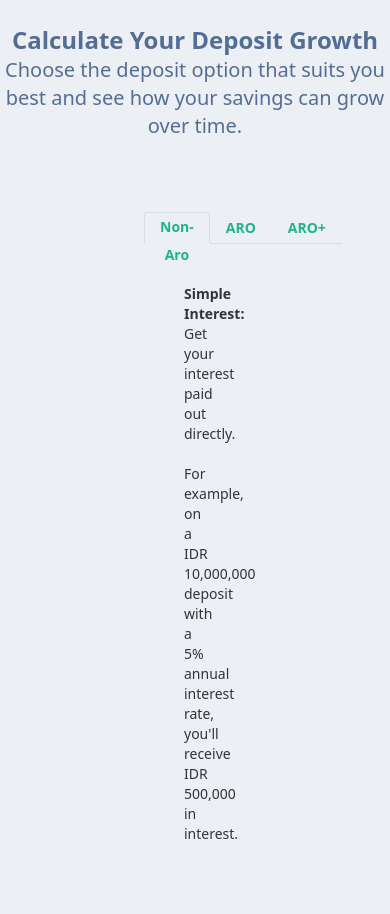
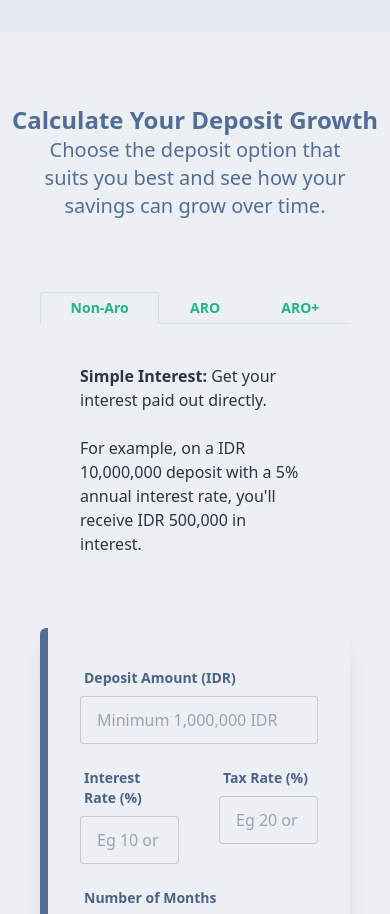
Before and after one commit to HellBus1/InvestCount, a React (Vite) app: page / in a window 390 px wide. Shown: the part 1080-1994 px from the top of the page. Built offline with nearby package versions, Linux system fonts and the light colour scheme.

Commit message:
feat : modularize several components, adjust responsiveness

```diff
--- a/src/components/DepositSection/DepositCalcualation/DepositCalculation.tsx
+++ b/src/components/DepositSection/DepositCalculation/DepositCalculation.tsx
@@ -15,7 +15,7 @@ const DepositCalculation = () => {
   return (
     <div className='card shadow-xl border-s-8 border-charter-blue'>
       <div className='card-body'>
-        <div className='flex flex-row items-top space-x-8'>
+        <div className='flex flex-col md:flex-row items-top md:space-x-8'>
           <div className='flex-[1.2]'>
             <DepositInputSection
               setInterest={setInterest}
--- a/src/components/DepositSection/DepositCalcualation/DepositInputSection.tsx
+++ b/src/components/DepositSection/DepositCalculation/DepositInputSection.tsx
@@ -1,4 +1,5 @@
 import { useState } from 'react'
+import InputField from './InputField'
 
 interface DepositInputSectionProps {
   setInterest: (interest: number) => void
@@ -19,20 +20,16 @@ const DepositInputSection = (props: DepositInputSectionProps) => {
     holdingMonths: ''
   })
 
-  const handleAmountChange = (e: React.ChangeEvent<HTMLInputElement>) => {
-    setAmount(e.target.value)
-  }
+  const handleInputChange = (
+    e: React.ChangeEvent<HTMLInputElement>,
+    setField: (value: string) => void,
+    fieldName: string
+  ) => {
+    const value = e.target.value
+    setField(value)
 
-  const handleInterestRateChange = (e: React.ChangeEvent<HTMLInputElement>) => {
-    setInterestRate(e.target.value)
-  }
-
-  const handleTaxRateChange = (e: React.ChangeEvent<HTMLInputElement>) => {
-    setTaxRate(e.target.value)
-  }
-
-  const handleMonthsChange = (e: React.ChangeEvent<HTMLInputElement>) => {
-    setHoldingMonths(e.target.value)
+    // Reset error on field change
+    setErrors((prev) => ({ ...prev, [fieldName]: '' }))
   }
 
   const validateFields = () => {
@@ -49,13 +46,16 @@ const DepositInputSection = (props: DepositInputSectionProps) => {
     if (!amount) {
       newErrors.amount = 'Deposit Amount is required'
       isValid = false
+    } else if (parseFloat(amount) < 1000000) {
+      newErrors.amount = 'Deposit Amount must be greater than 1000000'
+      isValid = false
     }
 
     if (!interestRate) {
-      newErrors.interestRate = 'Annual Interest Rate is required'
+      newErrors.interestRate = 'Interest Rate is required'
       isValid = false
     } else if (!isNumberAndDecimalRegex.test(interestRate)) {
-      newErrors.interestRate = 'Annual Interest Rate should be a valid number'
+      newErrors.interestRate = 'Interest Rate should be a valid number'
       isValid = false
     }
 
@@ -69,6 +69,9 @@ const DepositInputSection = (props: DepositInputSectionProps) => {
 
     if (!holdingMonths) {
       newErrors.holdingMonths = 'Number of Months is required'
+      isValid = false
+    } else if (parseFloat(holdingMonths) < 1) {
+      newErrors.amount = 'Number of Months must be greater than equals 1'
       isValid = false
     }
 
@@ -139,74 +142,52 @@ const DepositInputSection = (props: DepositInputSectionProps) => {
 
   return (
     <div>
-      <div className='mb-4'>
-        <label className='label'>
-          <span className='label-text text-charter-blue-600 font-bold'>Deposit Amount (IDR)</span>
-        </label>
-        <input
-          type='number'
-          value={amount}
-          onChange={handleAmountChange}
-          className='input input-bordered w-full rounded'
-          placeholder='Minimun 1,000,000 IDR'
-        />
-        {errors.amount && <div className='label text-red text-xs font-medium'>{errors.amount}</div>}
-      </div>
-      <div className='mb-4 flex flex-row space-x-10'>
+      <InputField
+        label='Deposit Amount (IDR)'
+        value={amount}
+        onChange={(e) => handleInputChange(e, setAmount, 'amount')}
+        placeholder='Minimum 1,000,000 IDR'
+        error={errors.amount}
+        type='number'
+        min={1000000}
+      />
+      <div className='flex space-x-10'>
         <div className='flex-1'>
-          <label className='label'>
-            <span className='label-text text-charter-blue-600 font-bold'>
-              Annual Interest Rate (%)
-            </span>
-          </label>
-          <input
+          <InputField
+            label='Interest Rate (%)'
+            value={interestRate}
+            onChange={(e) => handleInputChange(e, setInterestRate, 'interestRate')}
+            placeholder='Eg 10 or 8.5'
+            error={errors.interestRate}
             type='text'
-            value={interestRate}
-            onChange={handleInterestRateChange}
-            className='input input-bordered w-full rounded'
-            placeholder='Eg 10 or 8.5'
           />
-          {errors.interestRate && (
-            <div className='label text-red text-xs font-medium'>{errors.interestRate}</div>
-          )}
         </div>
         <div className='flex-1'>
-          <label className='label'>
-            <span className='label-text text-charter-blue-600 font-bold'>Tax Rate (%)</span>
-          </label>
-          <input
+          <InputField
+            label='Tax Rate (%)'
+            value={taxRate}
+            onChange={(e) => handleInputChange(e, setTaxRate, 'taxRate')}
+            placeholder='Eg 20 or 5.8'
+            error={errors.taxRate}
             type='text'
-            value={taxRate}
-            onChange={handleTaxRateChange}
-            className='input input-bordered w-full rounded'
-            placeholder='Eg 20 or 5.8'
           />
-          {errors.taxRate && (
-            <div className='label text-red text-xs font-medium'>{errors.taxRate}</div>
-          )}
         </div>
       </div>
-      <div className='mb-6'>
-        <label className='label'>
-          <span className='label-text text-charter-blue-600 font-bold'>Number of Months</span>
-        </label>
-        <input
-          type='number'
-          value={holdingMonths}
-          onChange={handleMonthsChange}
-          className='input input-bordered w-full rounded'
-          placeholder='Minimum 1 month'
-        />
-        {errors.holdingMonths && (
-          <div className='label text-red text-xs font-medium'>{errors.holdingMonths}</div>
-        )}
-      </div>
+      <InputField
+        label='Number of Months'
+        value={holdingMonths}
+        onChange={(e) => handleInputChange(e, setHoldingMonths, 'holdingMonths')}
+        placeholder='Minimum 1 month'
+        error={errors.holdingMonths}
+        type='number'
+        min={1}
+      />
       <div className='card-actions justify-end'>
-        <button onClick={calculateInterest} className='btn btn-primary'>
-          <p className='text-[#ffffff]'>Calculate</p>
+        <button onClick={calculateInterest} className='btn btn-primary text-[#ffffff]'>
+          Calculate
         </button>
-        <button onClick={clearInput} className='btn btn-primary'>
-          <p className='text-[#ffffff]'>Reset</p>
+        <button onClick={clearInput} className='btn btn-primary text-[#ffffff]'>
+          Reset
         </button>
       </div>
     </div>
--- a/src/components/DepositSection/DepositCalcualation/DepositRateResult.tsx
+++ b/src/components/DepositSection/DepositCalculation/DepositRateResult.tsx
@@ -13,7 +13,7 @@ const DepositRateResult = (props: DepositRateResultProps) => {
   }
 
   return (
-    <div>
+    <div className='mt-12 md:mt-0'>
       <div className='text-charter-blue-600 font-bold text-lg mb-2'>
         Estimated earnings on your deposit:{' '}
         <span className='text-jess'>{getRupiahFormat(props.interest)}</span> for {props.month}{' '}
--- /dev/null
+++ b/src/components/DepositSection/DepositCalculation/InputField.tsx
@@ -0,0 +1,28 @@
+interface InputFieldProps {
+  label: string
+  value: string
+  onChange: (e: React.ChangeEvent<HTMLInputElement>) => void
+  placeholder: string
+  error?: string
+  type: string
+  min?: number
+}
+
+const InputField = ({ label, value, onChange, placeholder, error, type, min }: InputFieldProps) => (
+  <div className='mb-4'>
+    <label className='label'>
+      <span className='label-text text-charter-blue-600 font-bold'>{label}</span>
+    </label>
+    <input
+      type={type}
+      value={value}
+      onChange={onChange}
+      className='input input-bordered w-full rounded'
+      placeholder={placeholder}
+      min={min}
+    />
+    {error && <div className='text-red-600 text-xs'>{error}</div>}
+  </div>
+)
+
+export default InputField
--- a/src/components/DepositSection/DepositSection.tsx
+++ b/src/components/DepositSection/DepositSection.tsx
@@ -1,4 +1,4 @@
-import DepositCalculation from './DepositCalcualation/DepositCalculation'
+import DepositCalculation from './DepositCalculation/DepositCalculation'
 import DepositTypeSelector from './DepositTypeSelector'
 
 interface DepositSectionProps {
@@ -13,14 +13,14 @@ const DepositSection = (props: DepositSectionProps) => {
       <h1 className='text-center text-2xl font-bold text-charter-blue mt-8'>
         Calculate Your Deposit Growth
       </h1>
-      <p className='text-center text-charter-blue text-xl'>
+      <p className='text-center text-charter-blue text-xl mx-10'>
         Choose the deposit option that suits you best and see how your savings can grow over time.
       </p>
       <div className='flex flex-col mb-16'>
-        <div className='mx-36 mt-10'>
+        <div className='mx-10 md:mx-20 lg:mx-36 mt-10'>
           <DepositTypeSelector />
         </div>
-        <div className='mx-36 mt-8'>
+        <div className='mx-10 md:mx-20 lg:mx-36 mt-8'>
           <DepositCalculation />
         </div>
       </div>
--- a/src/components/DepositSection/DepositTypeSelector.tsx
+++ b/src/components/DepositSection/DepositTypeSelector.tsx
@@ -37,7 +37,7 @@ const DepositTypeSelector = () => {
 
       <div className='p-10'>
         {selectedOption === DepositType.NONARO && (
-          <p>
+          <p className='text-base'>
             <strong>Simple Interest:</strong> Get your interest paid out directly.
             <br />
             <br />
@@ -46,7 +46,7 @@ const DepositTypeSelector = () => {
           </p>
         )}
         {selectedOption === DepositType.ARO && (
-          <p>
+          <p className='text-base'>
             <strong>Smart Saver:</strong> Watch your savings grow automatically as interest is added
             to your savings account and your deposit continues to be reinvested.
             <br />
@@ -57,7 +57,7 @@ const DepositTypeSelector = () => {
           </p>
         )}
         {selectedOption === DepositType.AROPLUS && (
-          <p>
+          <p className='text-base'>
             <strong>Maximize Your Returns:</strong> Enjoy the power of compounding interest as your
             savings grow exponentially.
             <br />
--- a/src/components/Footer/Footer.tsx
+++ b/src/components/Footer/Footer.tsx
@@ -4,7 +4,7 @@ import IcTwitter from '@/assets/ic-twitter.svg'
 
 const Footer = () => {
   return (
-    <footer className='footer bg-base-300 text-neutral-content items-center p-4'>
+    <footer className='footer bg-base-200 text-neutral-content items-center p-4'>
       <aside>
         <p className='text-neutral font-medium'>
           Copyright © {new Date().getFullYear()} - All right reserved
--- a/src/components/Hero/Hero.tsx
+++ b/src/components/Hero/Hero.tsx
@@ -8,7 +8,7 @@ const Hero = (props: HeroProps) => {
   const { onScrollToDepositClick } = props
 
   return (
-    <div className='hero bg-base-200 min-h-screen px-10'>
+    <div className='hero bg-base-200 min-h-screen px-10 py-10'>
       <div className='hero-content flex-col lg:flex-row-reverse gap-4 items-center'>
         <HeroImage />
         <div className='flex flex-col justify-start gap-4'>
```
